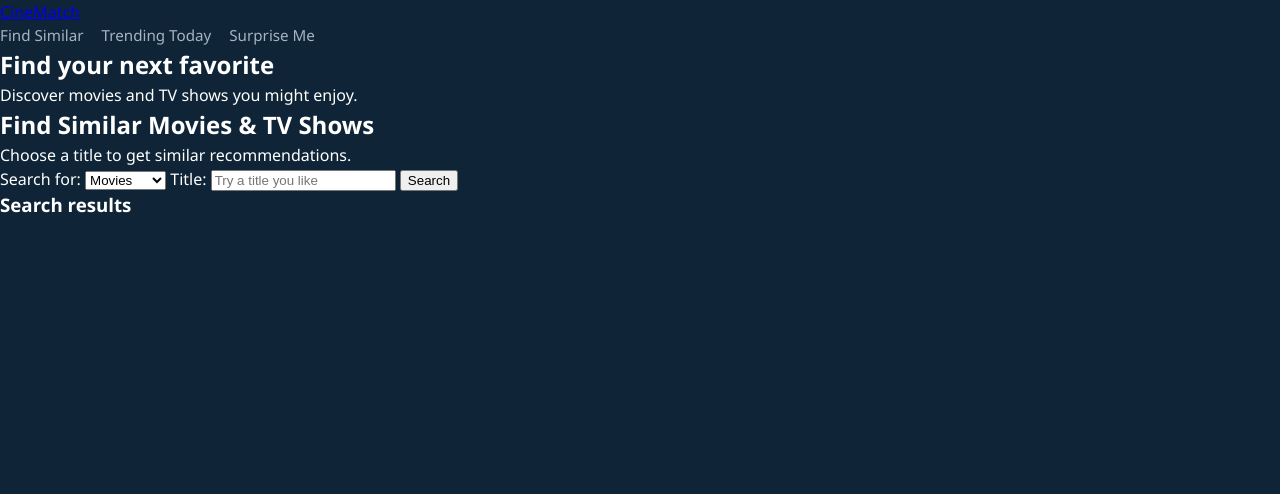
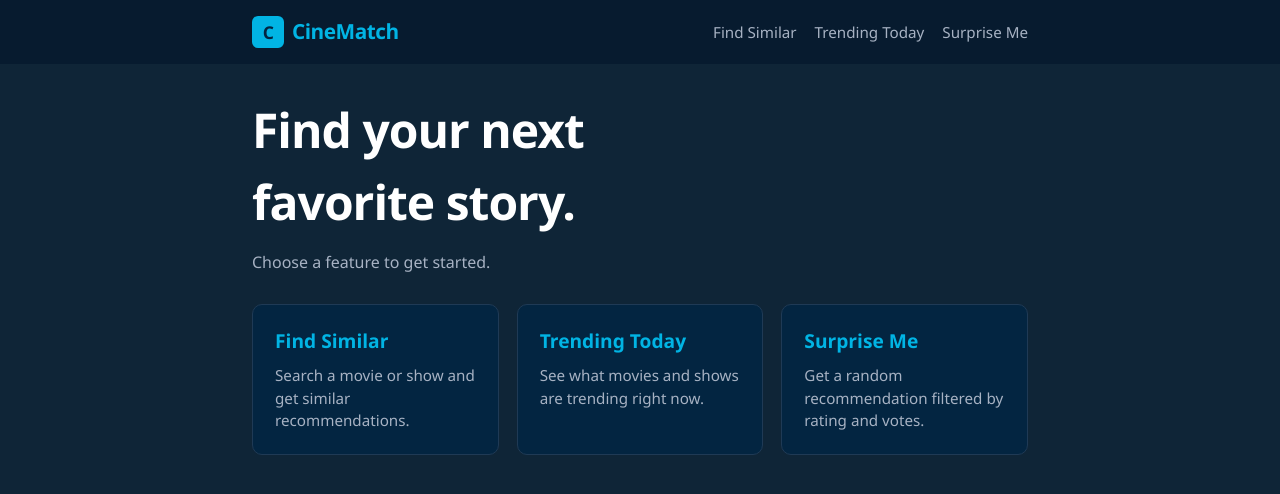
Before and after one commit to deannabulaclac/cinematch, a FastAPI app: page / in a window 1280 px wide. Shown: the top 494 px of the page. Run offline with FastAPI, Linux system fonts and the light colour scheme.

Commit message:
Update the home page layout for CineMatch movie discovery

```diff
--- a/app/templates/index.html
+++ b/app/templates/index.html
@@ -7,57 +7,41 @@
     <title>{{ title }}</title>
 </head>
 <body>
-    <header>
-        <a href="/" aria-label="CineMatch home">CineMatch</a>
+    <header class="site-header">
+        <a class="brand" href="/">
+            <span class="brand-mark">C</span>
+            <span>CineMatch</span>
+        </a>
 
         <nav aria-label="Main navigation">
-            <a href="#find-similar">Find Similar</a>
-            <a href="#trending">Trending Today</a>
-            <a href="#surprise-me">Surprise Me</a>
+            <a href="/similar">Find Similar</a>
+            <a href="/trending">Trending Today</a>
+            <a href="/surprise">Surprise Me</a>
         </nav>
     </header>
 
-    <main>
-        <section aria-labelledby="page-title">
-            <h1 id="page-title">Find your next favorite</h1>
-            <p>Discover movies and TV shows you might enjoy.</p>
-        </section>
+    <main class="page-content">
+        <h1>Find your next<br>favorite story.</h1>
+        <p class="tagline">
+            Choose a feature to get started.
+        </p>
 
-        <section id="find-similar" aria-labelledby="find-title">
-            <h2 id="find-title">Find Similar Movies &amp; TV Shows</h2>
-            <p>Choose a title to get similar recommendations.</p>
+        <div class="feature-links">
+            <a class="feature-link" href="/similar">
+                <h2>Find Similar</h2>
+                <p>Search a movie or show and get similar recommendations.</p>
+            </a>
 
-            <form action="/" method="post">
-                <label for="content-type">Search for:</label>
-                <select id="content-type" name="content_type">
-                    <option value="movie"
-                        {% if content_type|default('movie') == 'movie' %}selected{% endif %}>
-                        Movies
-                    </option>
-                    <option value="tv"
-                        {% if content_type|default('movie') == 'tv' %}selected{% endif %}>
-                        TV shows
-                    </option>
-                </select>
+            <a class="feature-link" href="/trending">
+                <h2>Trending Today</h2>
+                <p>See what movies and shows are trending right now.</p>
+            </a>
 
-                <label for="movie-title">Title:</label>
-                <input
-                    type="text"
-                    id="movie-title"
-                    name="movie_title"
-                    placeholder="Try a title you like"
-                    value="{{ movie_title|default('') }}"
-                    required
-                >
-
-                <button type="submit">Search</button>
-            </form>
-
-            <div id="search-results" aria-live="polite">
-                <h3>Search results</h3>
-
-                {% if movie_title %}
-                    <!-- Movie result HTML -->
-                {% else %}
-                    <!-- Default content -->
-                {% endif %}
+            <a class="feature-link" href="/surprise">
+                <h2>Surprise Me</h2>
+                <p>Get a random recommendation filtered by rating and votes.</p>
+            </a>
+        </div>
+    </main>
+</body>
+</html>
```
